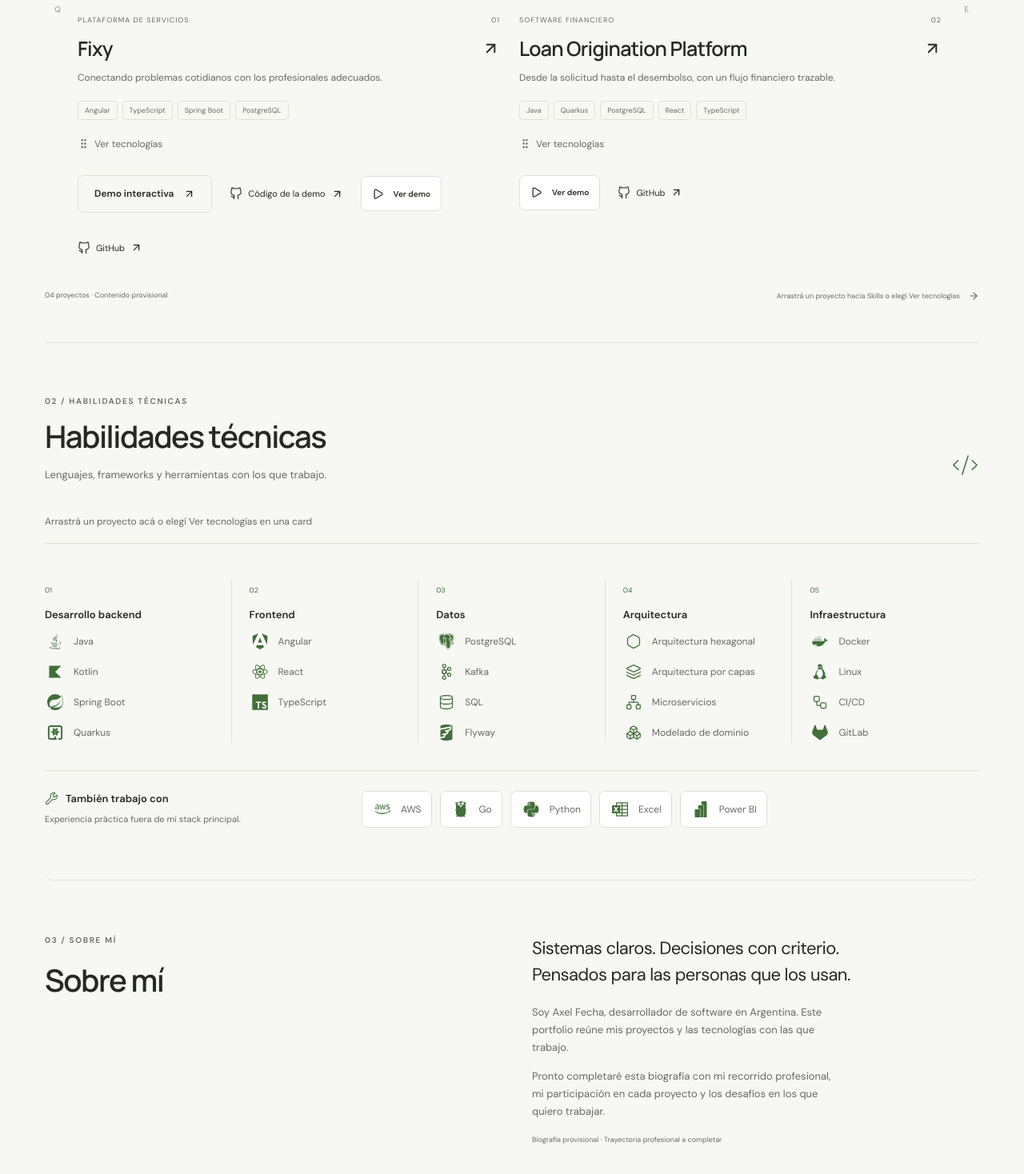
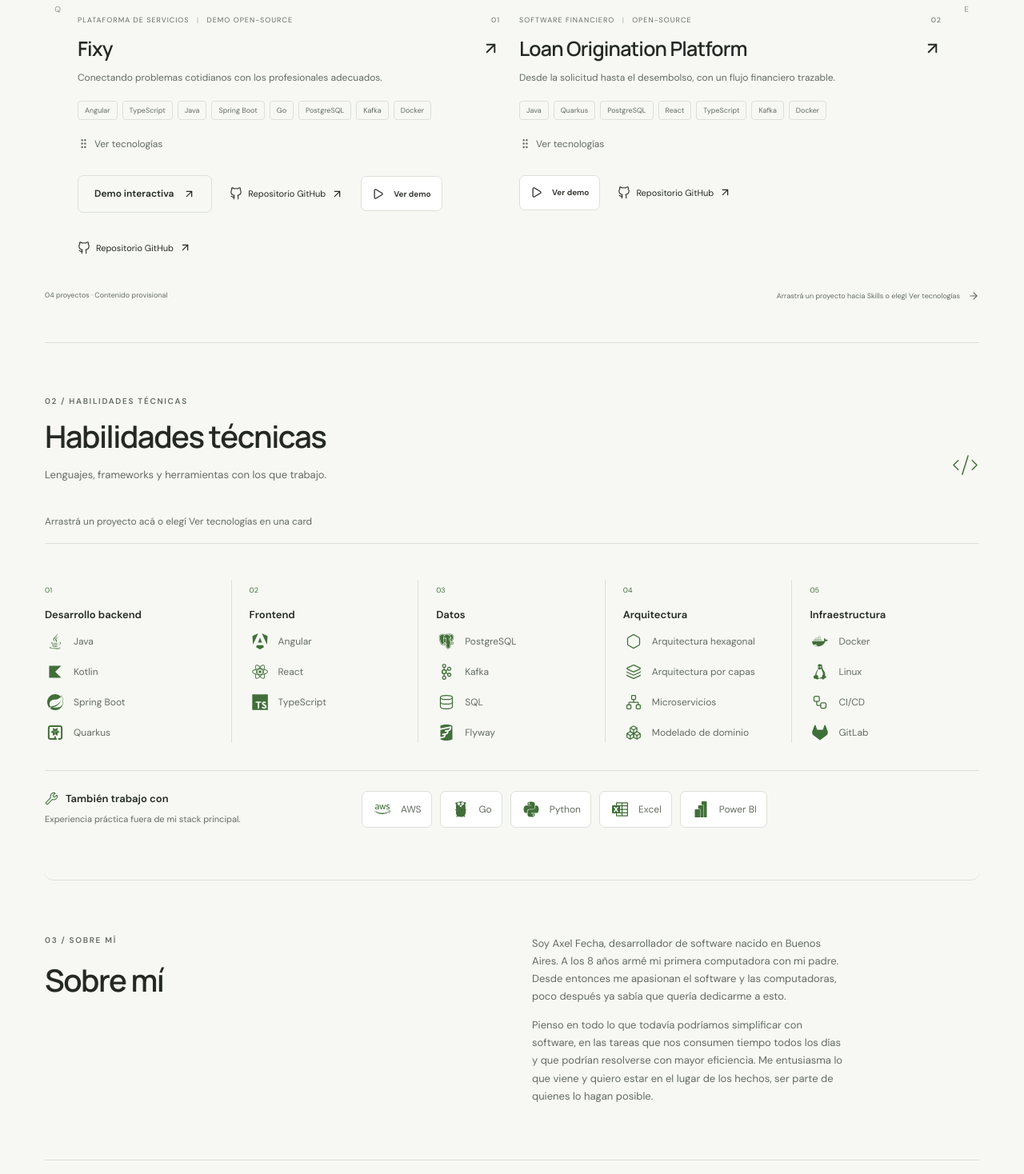
Before and after one commit to youngnicoJava/portfolio-axel, a React (Vite) app: page / in a window 1280 px wide. Shown: the part 1302-2770 px from the top of the page at 80% size. Built offline with nearby package versions, Linux system fonts and the light colour scheme.

Commit message:
Refine portfolio stack animations, portrait and project copy

```diff
--- a/src/App.tsx
+++ b/src/App.tsx
@@ -160,7 +160,7 @@ function Portfolio() {
           <span className="brand-dot">.</span>
         </Link>
         <span>© {new Date().getFullYear()} Axel Fecha</span>
-        <span>{t("Built with intention.")}</span>
+        <span>{t("Thanks for visiting my portfolio.")}</span>
         <a className="back-to-top" href="#main-content">
           {t("Back to top ↑")}
         </a>
--- a/src/data/portfolio.ts
+++ b/src/data/portfolio.ts
@@ -21,6 +21,7 @@ export const projects: Project[] = [
       "TypeScript",
       "PostgreSQL",
       "Kafka",
+      "Docker",
       "Go",
       "SQL",
       "Layered architecture",
@@ -48,7 +49,16 @@ export const projects: Project[] = [
       "Connecting everyday problems with the right professionals.",
     description:
       "A service platform concept bringing requests, professionals and follow-up into one clear experience. This is placeholder project information.",
-    technologies: ["Angular", "TypeScript", "Spring Boot", "PostgreSQL"],
+    technologies: [
+      "Angular",
+      "TypeScript",
+      "Java",
+      "Spring Boot",
+      "Go",
+      "PostgreSQL",
+      "Kafka",
+      "Docker",
+    ],
     highlights: [
       "Discover a professional",
       "Manage service requests",
@@ -98,7 +108,15 @@ export const projects: Project[] = [
       "From loan application to disbursement, with a traceable financial workflow.",
     description:
       "A modular loan origination platform covering customers, applications, evaluations, offers, loans, disbursements and installments. A hexagonal domain, role-based access, audit records and transactional outbox keep the financial workflow traceable.",
-    technologies: ["Java", "Quarkus", "PostgreSQL", "React", "TypeScript"],
+    technologies: [
+      "Java",
+      "Quarkus",
+      "PostgreSQL",
+      "React",
+      "TypeScript",
+      "Kafka",
+      "Docker",
+    ],
     highlights: [
       "Applications, evaluations and loan offers",
       "Disbursements and installment tracking",
@@ -144,7 +162,15 @@ export const projects: Project[] = [
       "Explainable credit decisions based on eligibility, affordability and scoring.",
     description:
       "An independent credit risk service with versioned policies and a framework-free hexagonal domain. It returns approval, review or rejection with reasons and score evidence. An analyst console explains assessments, while Kafka connects the service to loan origination.",
-    technologies: ["Java", "Quarkus", "PostgreSQL", "Kafka", "React"],
+    technologies: [
+      "Java",
+      "Quarkus",
+      "PostgreSQL",
+      "Kafka",
+      "React",
+      "TypeScript",
+      "Docker",
+    ],
     highlights: [
       "Eligibility, affordability and versioned scoring",
       "Decision explanations and score factors",
@@ -194,7 +220,15 @@ export const projects: Project[] = [
       "Rule-based fraud signals with an investigation queue for analysts.",
     description:
       "An independent service that evaluates suspicious loan application behavior using deterministic rules. Its modular layered architecture supports explained assessments and manual case investigation. Case resolutions are published through a transactional outbox and versioned Kafka events; loan origination retains ownership of credit decisions.",
-    technologies: ["Java", "Quarkus", "PostgreSQL", "Kafka", "React"],
+    technologies: [
+      "Java",
+      "Quarkus",
+      "PostgreSQL",
+      "Kafka",
+      "React",
+      "TypeScript",
+      "Docker",
+    ],
     highlights: [
       "Application velocity and financial-change signals",
       "Manual investigation and case resolution",
--- a/src/data/translations.ts
+++ b/src/data/translations.ts
@@ -1,4 +1,11 @@
 export const spanish: Record<string, string> = {
+  "GitHub repository": "Repositorio GitHub",
+  "Demo open-source": "Demo open-source",
+  "Thanks for visiting my portfolio.": "Gracias por visitar mi portfolio.",
+  "I’m Axel Fecha, a software developer born in Buenos Aires. At eight, I built my first computer with my father. Since then, I’ve been passionate about software and computers, and soon afterwards I knew I wanted to make this my career.":
+    "Soy Axel Fecha, desarrollador de software nacido en Buenos Aires. A los 8 años armé mi primera computadora con mi padre. Desde entonces me apasionan el software y las computadoras, poco después ya sabía que quería dedicarme a esto.",
+  "I think about everything we could still simplify with software: the tasks that take up our time every day and could be handled more efficiently. I’m excited about what’s ahead, and I want to be there, helping make it happen.":
+    "Pienso en todo lo que todavía podríamos simplificar con software, en las tareas que nos consumen tiempo todos los días y que podrían resolverse con mayor eficiencia. Me entusiasma lo que viene y quiero estar en el lugar de los hechos, ser parte de quienes lo hagan posible.",
   "View technologies": "Ver tecnologías",
   "Drag to skills or click to view the stack":
     "Arrastrá hacia Skills o hacé clic para ver el stack",
--- a/src/index.css
+++ b/src/index.css
@@ -1777,7 +1777,7 @@ p {
 .round-portrait { width: 240px; padding: 0; justify-self: center; }
 .round-portrait .portrait-frame { width: 220px; height: 220px; padding: 0; border-radius: 50%; margin-inline: auto; }
 .round-portrait .portrait-frame::before { display: none; }
-.round-portrait .portrait-photo { object-position: 50% 38%; }
+.round-portrait .portrait-photo { object-position: 50% 55%; transform: translateX(-7%) scale(1.18); }
 .round-portrait .portrait-mark { display: none; }
 @media (max-width: 600px) { .round-portrait { width: 100%; justify-self: stretch; gap: 18px; } .round-portrait .portrait-frame { width: 104px; height: 104px; margin: 0; } }
 
@@ -1795,8 +1795,11 @@ p {
 .stack-selection strong { color: var(--text); }
 .stack-selection button { flex-shrink: 0; font-size: 11px; }
 .skill-marker { position: relative; width: 26px; height: 26px; display: inline-flex; align-items: center; justify-content: center; flex-shrink: 0; }
-.skill-used .skill-marker::before { content: ''; position: absolute; inset: -4px; border: 1.5px solid #58b87b; border-radius: 50%; animation: stack-ring-in 300ms ease-out; }
-.skill-check { position: absolute; right: -7px; top: -7px; width: 15px; height: 15px; display: grid; place-items: center; border-radius: 50%; background: #58b87b; color: #102a19; box-shadow: 0 0 0 2px var(--surface); animation: stack-check-in 400ms cubic-bezier(.2,.9,.3,1.4); }
-@keyframes stack-ring-in { from { opacity: 0; transform: scale(.75); } to { opacity: 1; transform: scale(1); } }
+.skill-ring { position: absolute; inset: -5px; width: 36px; height: 36px; fill: none; stroke: #58b87b; stroke-width: 1.7; stroke-linecap: round; transform: rotate(-90deg); pointer-events: none; }
+.skill-ring circle { stroke-dasharray: 1; stroke-dashoffset: 0; animation: stack-ring-draw 650ms ease-out both; }
+.skill-check { position: absolute; right: -7px; top: -7px; width: 15px; height: 15px; display: grid; place-items: center; border-radius: 50%; background: #58b87b; color: #102a19; box-shadow: 0 0 0 2px var(--surface); animation: stack-check-in 350ms 500ms cubic-bezier(.2,.9,.3,1.4) both; }
+@keyframes stack-ring-draw { from { stroke-dashoffset: 1; } to { stroke-dashoffset: 0; } }
 @keyframes stack-check-in { from { opacity: 0; transform: scale(.2); } to { opacity: 1; transform: scale(1); } }
 @media (max-width: 600px) { .stack-selection { align-items: flex-start; flex-direction: column; gap: 8px; } .project-footnote { gap: 12px; flex-wrap: wrap; } .project-footnote > span:last-child { max-width: 240px; line-height: 1.6; } }
+
+.project-source-divider { margin-inline: 6px; opacity: .5; }
--- a/src/pages/Home.tsx
+++ b/src/pages/Home.tsx
@@ -20,11 +20,13 @@ export default function Home({
 }) {
   const { t } = useLanguage();
   const [selectedStack, setSelectedStack] = useState<Project | null>(null);
+  const [selectionVersion, setSelectionVersion] = useState(0);
   const [draggingProject, setDraggingProject] = useState<string | null>(null);
   function selectStack(slug: string) {
     const project = resolveStackProject(slug);
     if (!project) return;
     setSelectedStack(project);
+    setSelectionVersion((version) => version + 1);
     const skills = document.getElementById("skills");
     skills?.focus({ preventScroll: true });
     skills?.scrollIntoView({
@@ -122,6 +124,7 @@ export default function Home({
       />
       <EngineeringSkills
         selectedProject={selectedStack}
+        selectionVersion={selectionVersion}
         draggingProject={draggingProject}
         onSelectStack={selectStack}
         onClear={() => setSelectedStack(null)}
@@ -132,24 +135,16 @@ export default function Home({
           <h2>{t("About")}</h2>
         </div>
         <div>
-          <p className="about-lead">
-            {t("Clear systems. Intentional decisions.")}
-            <br />
-            {t("Room for the people who use them.")}
-          </p>
           <p className="muted">
             {t(
-              "I’m Axel Fecha, a software developer based in Argentina. This portfolio brings together my projects and the technologies I work with.",
+              "I’m Axel Fecha, a software developer born in Buenos Aires. At eight, I built my first computer with my father. Since then, I’ve been passionate about software and computers, and soon afterwards I knew I wanted to make this my career.",
             )}
           </p>
           <p className="muted biography-detail">
             {t(
-              "This biography will soon include my professional background, my role in each project, and the types of challenges I want to take on next.",
+              "I think about everything we could still simplify with software: the tasks that take up our time every day and could be handled more efficiently. I’m excited about what’s ahead, and I want to be there, helping make it happen.",
             )}
           </p>
-          <span className="draft-note">
-            {t("Biography draft · Professional background to be added")}
-          </span>
         </div>
       </section>
       <section id="contact" className="section contact-section">
@@ -184,9 +179,6 @@ export default function Home({
               </ProfessionalLink>
               <ResumeLinks compact />
             </div>
-            <span className="draft-note">
-              {t("Placeholder email · Replace before publishing")}
-            </span>
           </div>
         </div>
       </section>
--- a/src/sections/FeaturedProjects.tsx
+++ b/src/sections/FeaturedProjects.tsx
@@ -138,7 +138,15 @@ export function FeaturedProjects({
                   href={`/projects/${project.slug}`}
                 />
                 <div className="project-meta">
-                  <span>{project.category}</span>
+                  <span>
+                    {project.category}{" "}
+                    <span className="project-source-divider" aria-hidden="true">
+                      |
+                    </span>{" "}
+                    {project.slug === "fixy"
+                      ? t("Demo open-source")
+                      : "Open-source"}
+                  </span>
                   <span>0{index + 1}</span>
                 </div>
                 <Link
@@ -191,7 +199,7 @@ export function FeaturedProjects({
                       href={project.demoRepositoryUrl}
                       className="text-button"
                     >
-                      <Github size={16} /> {t("Demo source")}
+                      <Github size={16} /> {t("GitHub repository")}
                     </ProfessionalLink>
                   )}
                   <button
@@ -205,7 +213,7 @@ export function FeaturedProjects({
                     href={project.repositoryUrl}
                     className="text-button"
                   >
-                    <Github size={16} /> GitHub
+                    <Github size={16} /> {t("GitHub repository")}
                   </ProfessionalLink>
                   {project.videoUrl && (
                     <ProfessionalLink
```
Also changed, not shown: scripts/verify-stack.mjs (+10 -0 lines), src/pages/ProjectPage.tsx (+10 -4 lines), src/sections/EngineeringSkills.tsx (+16 -1 lines).
